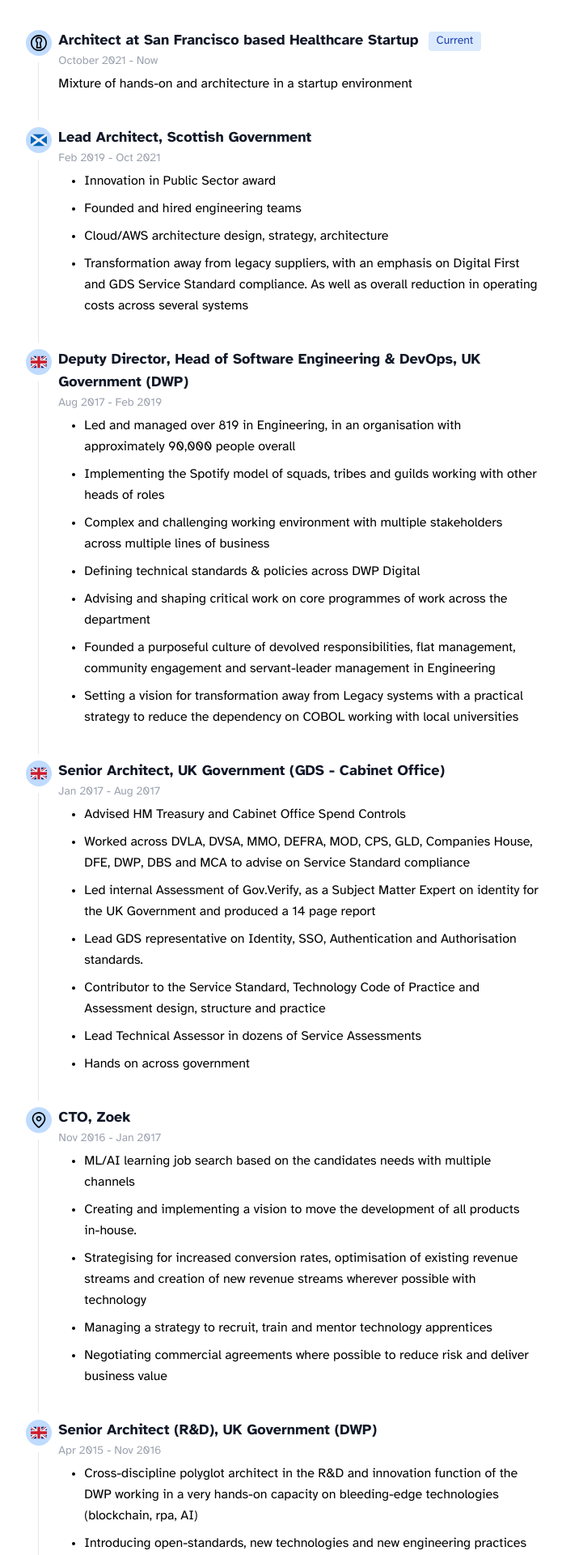
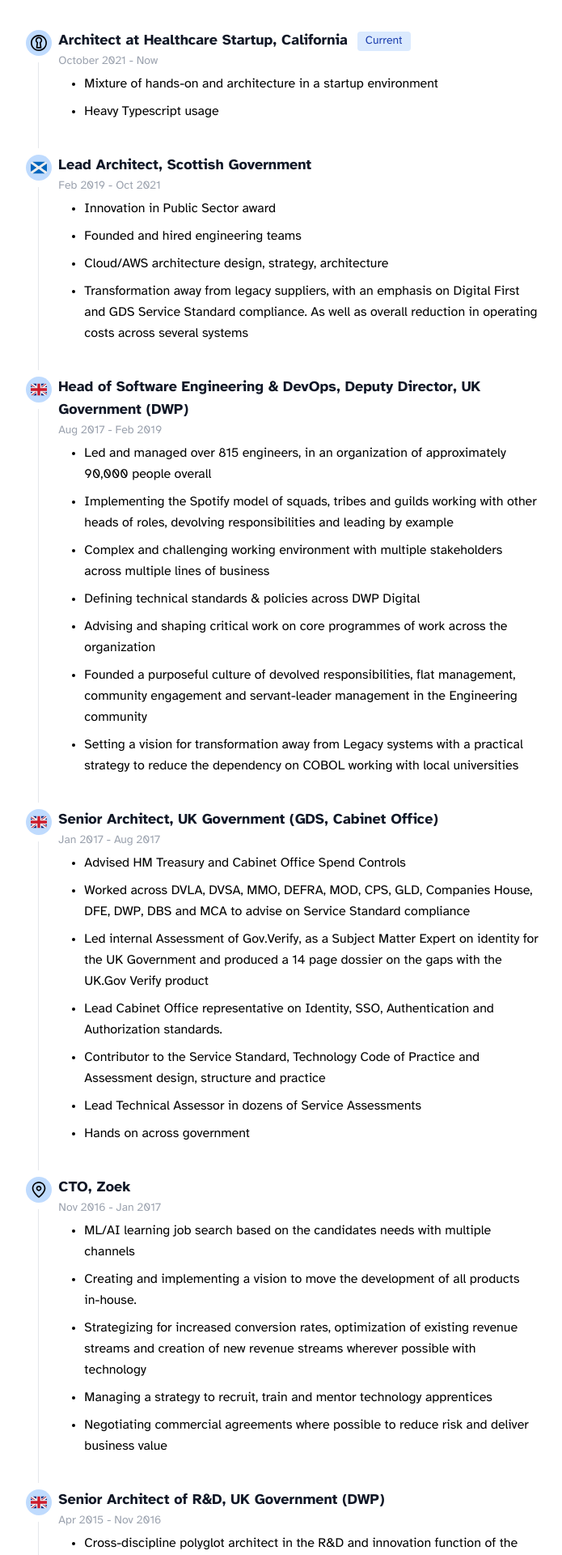
Before and after one commit to engineeringstuff/tthewjohnson, a SvelteKit app: page / in a window 1280 px wide. Shown: the part 1020-2940 px from the top of the page at 81% size, without its empty margins (454-1149 px from the left). Built offline with nearby package versions, Linux system fonts and the light colour scheme; a web font is replaced by a local one.

Commit message:
Update to home page copy

```diff
--- a/src/app.css
+++ b/src/app.css
@@ -283,7 +283,7 @@
 		@apply bg-blue-100 text-blue-800 text-sm font-medium mr-2 px-2.5 py-0.5 rounded dark:bg-blue-200 dark:text-blue-800 ml-3;
 	}
 	.time-line > ol > li > time {
-		@apply block mb-2 text-sm font-normal leading-none text-gray-400 dark:text-gray-500;
+		@apply block mb-2 text-sm font-normal leading-none text-gray-400 dark:text-gray-400;
 	}
 	.time-line > ol > li > p {
 		@apply mb-4 text-base font-normal dark:text-blue-100 leading-relaxed;
--- a/src/routes/+page.svelte
+++ b/src/routes/+page.svelte
@@ -88,11 +88,14 @@
 			<li>
 				<span><img src="/icon/key.svg" alt="The Key icon" /></span>
 				<h3>
-					Architect at San Francisco based Healthcare Startup
+					Architect at Healthcare Startup, California
 					<span>Current</span>
 				</h3>
 				<time>October 2021 - Now</time>
-				<p>Mixture of hands-on and architecture in a startup environment</p>
+				<ul>
+					<li>Mixture of hands-on and architecture in a startup environment</li>
+					<li>Heavy Typescript usage</li>
+				</ul>
 			</li>
 			<li>
 				<span><img src="/icon/scot.svg" alt="Scottish icon" /></span>
@@ -111,16 +114,16 @@
 			</li>
 			<li>
 				<span><img src="/icon/union.svg" alt="Union Jack icon" /></span>
-				<h3>Deputy Director, Head of Software Engineering & DevOps, UK Government (DWP)</h3>
+				<h3>Head of Software Engineering & DevOps, Deputy Director, UK Government (DWP)</h3>
 				<time>Aug 2017 - Feb 2019</time>
 				<ul>
 					<li>
-						Led and managed over 819 in Engineering, in an organisation with approximately 90,000
+						Led and managed over 815 engineers, in an organization of approximately 90,000
 						people overall
 					</li>
 					<li>
 						Implementing the Spotify model of squads, tribes and guilds working with other heads of
-						roles
+						roles, devolving responsibilities and leading by example
 					</li>
 					<li>
 						Complex and challenging working environment with multiple stakeholders across multiple
@@ -128,11 +131,11 @@
 					</li>
 					<li>Defining technical standards &amp; policies across DWP Digital</li>
 					<li>
-						Advising and shaping critical work on core programmes of work across the department
+						Advising and shaping critical work on core programmes of work across the organization
 					</li>
 					<li>
 						Founded a purposeful culture of devolved responsibilities, flat management, community
-						engagement and servant-leader management in Engineering
+						engagement and servant-leader management in the Engineering community
 					</li>
 					<li>
 						Setting a vision for transformation away from Legacy systems with a practical strategy
@@ -142,7 +145,7 @@
 			</li>
 			<li>
 				<span><img src="/icon/union.svg" alt="Union Jack icon" /></span>
-				<h3>Senior Architect, UK Government (GDS - Cabinet Office)</h3>
+				<h3>Senior Architect, UK Government (GDS, Cabinet Office)</h3>
 				<time>Jan 2017 - Aug 2017</time>
 				<ul>
 					<li>Advised HM Treasury and Cabinet Office Spend Controls</li>
@@ -152,10 +155,10 @@
 					</li>
 					<li>
 						Led internal Assessment of Gov.Verify, as a Subject Matter Expert on identity for the UK
-						Government and produced a 14 page report
+						Government and produced a 14 page dossier on the gaps with the UK.Gov Verify product
 					</li>
 					<li>
-						Lead GDS representative on Identity, SSO, Authentication and Authorisation standards.
+						Lead Cabinet Office representative on Identity, SSO, Authentication and Authorization standards.
 					</li>
 					<li>
 						Contributor to the Service Standard, Technology Code of Practice and Assessment design,
@@ -175,7 +178,7 @@
 						Creating and implementing a vision to move the development of all products in-house.
 					</li>
 					<li>
-						Strategising for increased conversion rates, optimisation of existing revenue streams
+						Strategizing for increased conversion rates, optimization of existing revenue streams
 						and creation of new revenue streams wherever possible with technology
 					</li>
 					<li>Managing a strategy to recruit, train and mentor technology apprentices</li>
@@ -187,12 +190,12 @@
 			</li>
 			<li>
 				<span><img src="/icon/union.svg" alt="Union Jack icon" /></span>
-				<h3>Senior Architect (R&D), UK Government (DWP)</h3>
+				<h3>Senior Architect of R&D, UK Government (DWP)</h3>
 				<time>Apr 2015 - Nov 2016</time>
 				<ul>
 					<li>
 						Cross-discipline polyglot architect in the R&D and innovation function of the DWP
-						working in a very hands-on capacity on bleeding-edge technologies (blockchain, rpa, AI)
+						working in a very hands-on capacity on bleeding-edge technologies (blockchain, RPA, AI, VR)
 					</li>
 					<li>
 						Introducing open-standards, new technologies and new engineering practices into central
@@ -200,11 +203,11 @@
 						Ruby, LUA, Java, C#, Typescript, JavaScript, CSS, HTML, OpenStack, MESOS, Kubernetes,
 						Docker, AI, hadoop, cassandra and lots more
 					</li>
-					<li>Key Architect in PIP tooling to save tens of millions of £ in the PIP program</li>
+					<li>Lead Architect of PIP Assessment Tool, which saved tens of millions of £ for the PIP program, and taxpayer</li>
 					<li>
 						Architected and implemented a federated AAA-oriented Service Mesh API strategy with
 						JWT/JWE tokens with KONG/NGINX/LUA - a key initiative for identity across the
-						organisation
+						organization
 					</li>
 				</ul>
 			</li>
```
